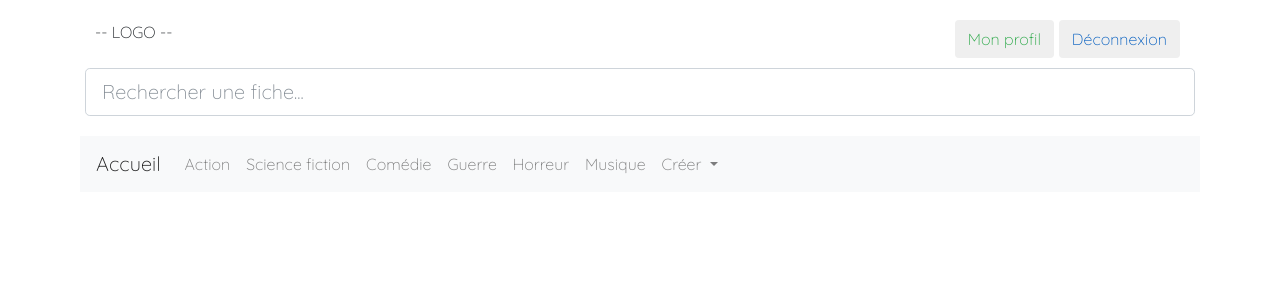
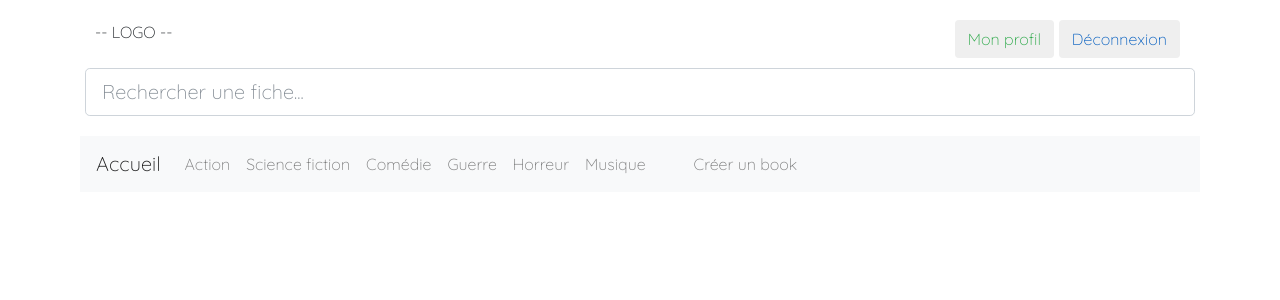
Before and after one commit to FelanaRamarlina/MovieBook, a PHP site: page /index.php?ctrl=sheet&action=sheets in a window 1280 px wide. Shown: the top 300 px of the page. Run offline with PHP 8.4, Linux system fonts and the light colour scheme; the visitor is signed in with stand-in values (Sample User, id 1); data that the repository does not hold is empty.

Commit message:
show all sheets

```diff
--- a/sources/controller/SheetController.class.php
+++ b/sources/controller/SheetController.class.php
@@ -23,6 +23,12 @@ class sheetController {
     //retourne les fiches
     public function showSheets() {
         return $this->sheetManager->findAll();
+    }
+
+    /*Page des fiches*/
+    public function sheet() {
+        $page = "sheet";
+        require('./view/main.php');
     }
     /*public static function getInstance ($db) {
         if (!(self::$_instance instanceof self))
--- a/sources/resources/styles/style.css
+++ b/sources/resources/styles/style.css
@@ -86,3 +86,15 @@ input[type="submit"] {
     margin-bottom: 10px;
 
 }
+
+/*sheets*/
+.divPoster {
+    padding: 10px;
+}
+.poster {
+    width: 100%;
+}
+
+.poster:hover{
+    padding: 10px;
+}
--- /dev/null
+++ b/sources/view/sheet.php
@@ -0,0 +1 @@
+<h1>Afficher la fiche sélectionnnée</h1>
--- a/sources/view/sheets.php
+++ b/sources/view/sheets.php
@@ -28,16 +28,14 @@
                     <li class="nav-item">
                         <a class="nav-link" href="#">Musique</a>
                     </li>
-                    <li class="nav-item dropdown">
-                        <a class="nav-link dropdown-toggle" href="#" id="navbarDropdown" role="button" data-toggle="dropdown" aria-haspopup="true" aria-expanded="false">
-                            Créer
-                        </a>
-                        <div class="dropdown-menu" aria-labelledby="navbarDropdown">
-                            <a class="dropdown-item" href="#">Fiche</a>
-                            <a class="dropdown-item" href="#">Livre</a>
-                            <div class="dropdown-divider"></div>
-                            <a class="dropdown-item" href="#">Something else here</a>
-                        </div>
+                    <li class="nav-item">
+                        <a class="nav-link" href="#"></a>
+                    </li>
+                    <li class="nav-item">
+                        <a class="nav-link" href="#"></a>
+                    </li>
+                    <li class="nav-item">
+                        <a class="nav-link" href="#">Créer un book</a>
                     </li>
                 </ul>
             </div>
@@ -46,11 +44,11 @@
 </div>
 
 <div class="row">
-    <div class=""col-xs-6 col-sm-12"">
     <?php
         foreach ($sheets as $donnees) {
-        echo $donnees['title'].'<br>'.$donnees['director'].'<br>'.$donnees['date'].'<br>'.$donnees['nationality'].'<br>'.$donnees['synopsis'].'<br>'.$donnees['image'];
+            echo "<div class='divPoster col-6 col-md-3'><a href='index.php?ctrl=sheet&action=sheet'>";
+            echo '<img class="poster" src="resources/img/'.$donnees['image'].'">';
+            echo '</a></div>';
         }
     ?>
-    </div>
 </div>
```
Also changed, not shown: sources/resources/img/infinity-war.jpeg, sources/resources/img/red-sparrow.jpg (added).
